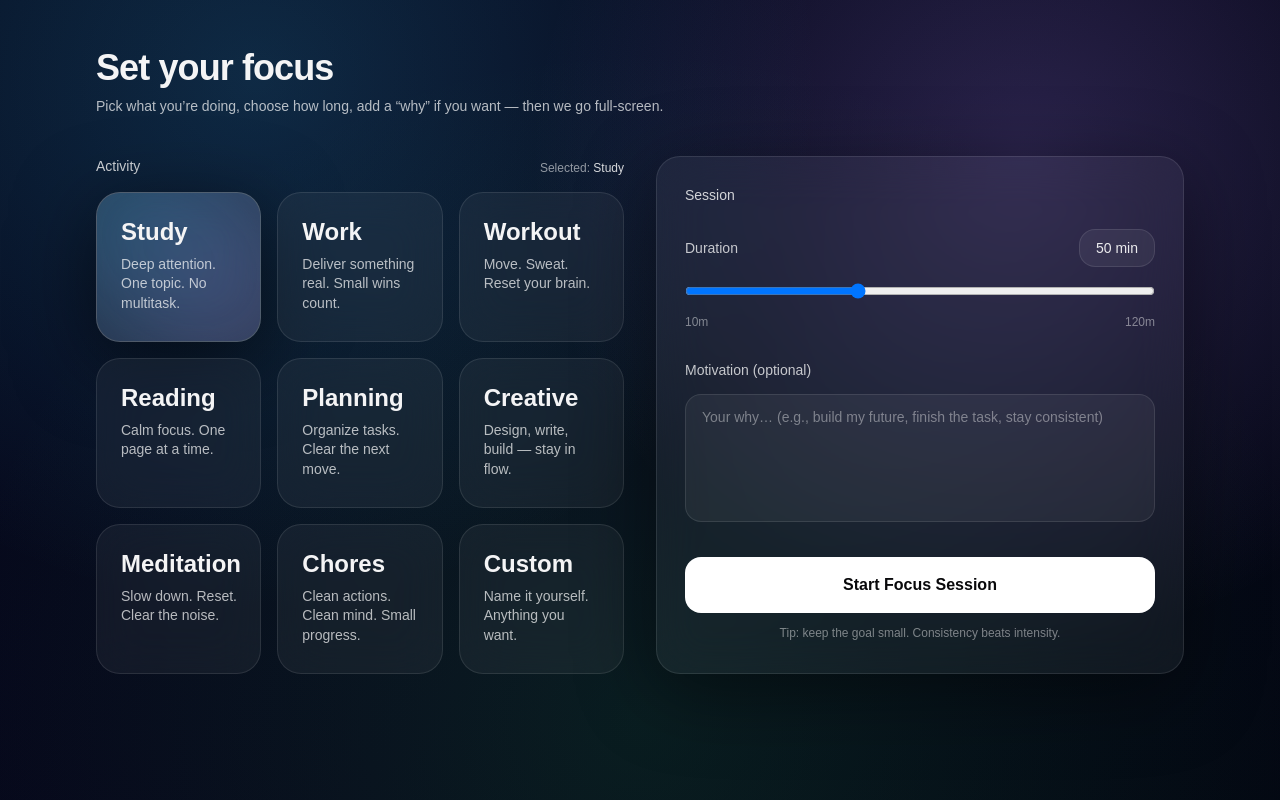
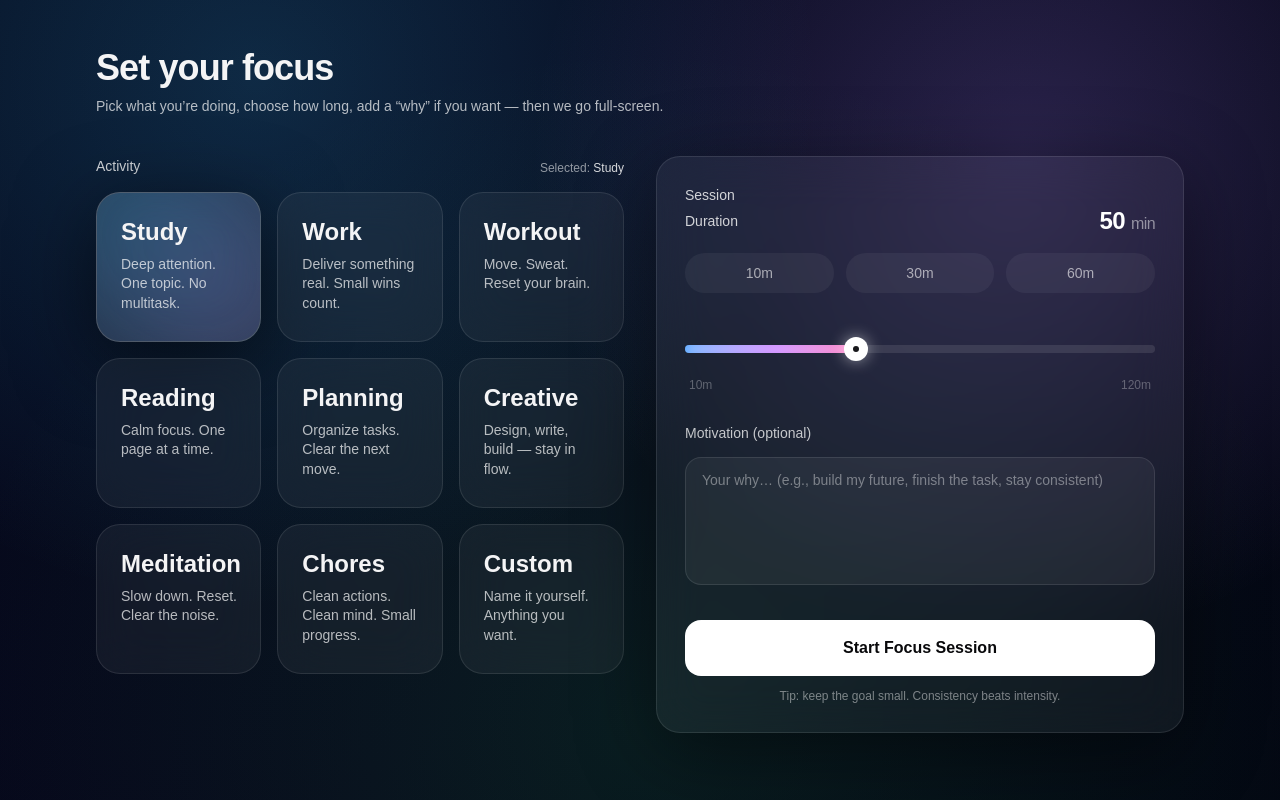
Before and after one commit to JOUDETAHSAN04/STARTUPIDEAS, a Next.js app: page / in a window 1280 px wide. Built offline with nearby package versions, Linux system fonts and the light colour scheme.

Commit message:
feat: Add `DurationSelector` component with `framer-motion` to enhance session duration selection.

```diff
--- a/package.json
+++ b/package.json
@@ -9,6 +9,7 @@
     "lint": "eslint"
   },
   "dependencies": {
+    "framer-motion": "^12.26.2",
     "next": "16.1.1",
     "react": "19.2.3",
     "react-dom": "19.2.3"
--- /dev/null
+++ b/src/components/home/DurationSelector.tsx
@@ -0,0 +1,98 @@
+"use client";
+
+import { motion } from "framer-motion";
+
+interface DurationSelectorProps {
+    minutes: number;
+    setMinutes: (m: number) => void;
+}
+
+const PRESETS = [10, 30, 60];
+
+export default function DurationSelector({ minutes, setMinutes }: DurationSelectorProps) {
+    // Calculate percentage for the slider fill
+    const min = 10;
+    const max = 120;
+    const range = max - min;
+    const percent = Math.min(100, Math.max(0, ((minutes - min) / range) * 100));
+
+    return (
+        <div className="w-full">
+            <div className="flex items-center justify-between mb-4">
+                <label className="text-sm font-medium text-white/80">Duration</label>
+                <div className="text-2xl font-bold text-white tabular-nums tracking-tight">
+                    {minutes} <span className="text-base font-normal text-white/50">min</span>
+                </div>
+            </div>
+
+            {/* Preset Capsules */}
+            <div className="grid grid-cols-3 gap-3 mb-8">
+                {PRESETS.map((m) => {
+                    const isActive = minutes === m;
+                    return (
+                        <button
+                            key={m}
+                            type="button"
+                            onClick={() => setMinutes(m)}
+                            className={[
+                                "relative flex items-center justify-center py-2.5 rounded-full text-sm font-medium transition-all duration-300",
+                                isActive
+                                    ? "bg-white text-black shadow-[0_0_20px_rgba(255,255,255,0.3)]"
+                                    : "bg-white/5 text-white/60 hover:bg-white/10 hover:text-white",
+                            ].join(" ")}
+                        >
+                            {isActive && (
+                                <motion.div
+                                    layoutId="activeCapsule"
+                                    className="absolute inset-0 rounded-full bg-white mix-blend-overlay opacity-20"
+                                    transition={{ type: "spring", bounce: 0.2, duration: 0.6 }}
+                                />
+                            )}
+                            {m}m
+                        </button>
+                    );
+                })}
+            </div>
+
+            {/* Custom Slider */}
+            <div className="relative h-12 flex items-center justify-center group pointer-events-none">
+                {/* Track Background */}
+                <div className="absolute left-0 right-0 h-2 bg-white/10 rounded-full overflow-hidden">
+                    {/* Progress Fill */}
+                    <div
+                        className="h-full bg-gradient-to-r from-blue-400 via-purple-400 to-pink-400 relative"
+                        style={{ width: `${percent}%` }}
+                    >
+                        <div className="absolute right-0 top-1/2 -translate-y-1/2 w-full h-full bg-white/50 blur-[6px]" />
+                    </div>
+                </div>
+
+                {/* The actual input - invisible but interactive */}
+                <input
+                    type="range"
+                    min={min}
+                    max={max}
+                    step={5}
+                    value={minutes}
+                    onChange={(e) => setMinutes(Number(e.target.value))}
+                    className="pointer-events-auto absolute inset-0 w-full opacity-0 cursor-pointer z-10"
+                />
+
+                {/* Custom Thumb (Visual Only) */}
+                <div
+                    className="absolute h-6 w-6 bg-white rounded-full shadow-[0_0_15px_rgba(255,255,255,0.5)] flex items-center justify-center pointer-events-none transition-transform duration-100 ease-out group-active:scale-125"
+                    style={{
+                        left: `calc(${percent}% - 12px)` // 12px is half thumb width
+                    }}
+                >
+                    <div className="w-1.5 h-1.5 bg-zinc-900 rounded-full" />
+                </div>
+            </div>
+
+            <div className="flex justify-between text-xs text-white/30 mt-1 font-medium px-1">
+                <span>10m</span>
+                <span>120m</span>
+            </div>
+        </div>
+    );
+}
--- a/src/components/home/SessionConfigurator.tsx
+++ b/src/components/home/SessionConfigurator.tsx
@@ -1,4 +1,5 @@
 import { Activity } from "@/types";
+import DurationSelector from "./DurationSelector";
 
 interface SessionConfiguratorProps {
     activity: Activity;
@@ -41,28 +42,7 @@ export default function SessionConfigurator({
                 )}
 
                 {/* Duration */}
-                <div className="mt-6">
-                    <div className="flex items-center justify-between">
-                        <label className="text-sm text-white/75">Duration</label>
-                        <div className="rounded-2xl border border-white/10 bg-white/[0.06] px-4 py-2 text-sm text-white/90">
-                            {minutes} min
-                        </div>
-                    </div>
-
-                    <input
-                        type="range"
-                        min={10}
-                        max={120}
-                        value={minutes}
-                        onChange={(e) => setMinutes(Number(e.target.value))}
-                        className="mt-4 w-full"
-                    />
-
-                    <div className="mt-2 flex justify-between text-xs text-white/45">
-                        <span>10m</span>
-                        <span>120m</span>
-                    </div>
-                </div>
+                <DurationSelector minutes={minutes} setMinutes={setMinutes} />
 
                 {/* Motivation */}
                 <div className="mt-7">
```
